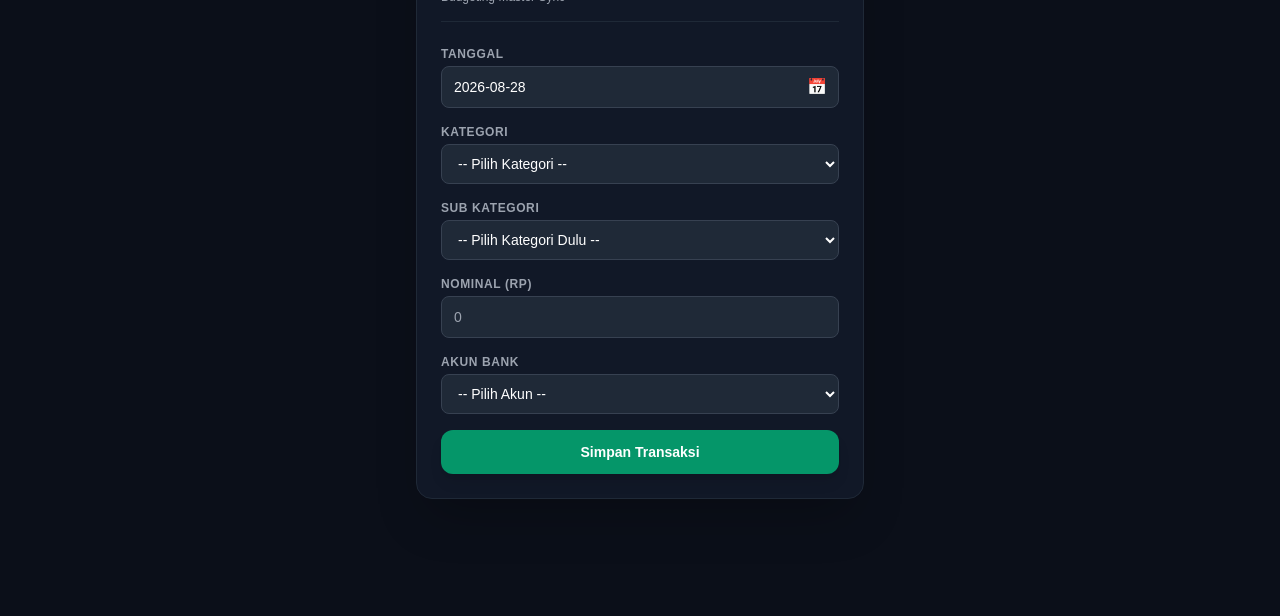
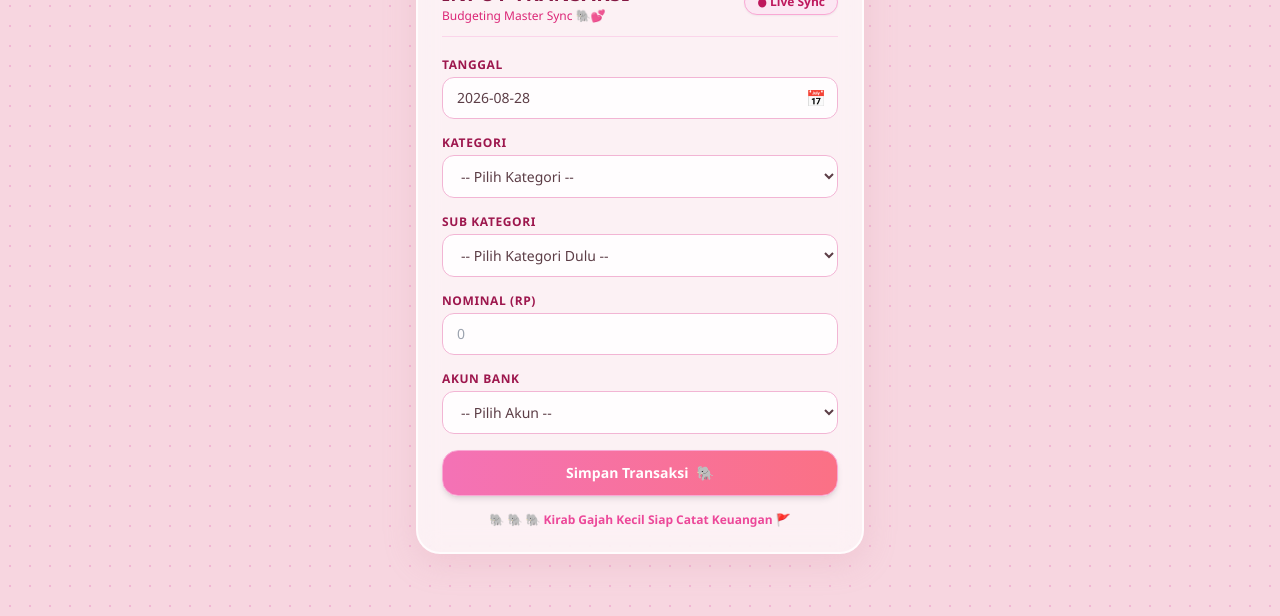
Before and after one commit to gdp311201/budgeting-bojoku, a plain HTML site: page index.html in a window 1280 px wide. Shown: the part 184-800 px from the top of the page. Drawn offline with nearby package versions, Linux system fonts and the light colour scheme.

Commit message:
Update index.html

```diff
--- a/index.html
+++ b/index.html
@@ -3,47 +3,85 @@
 <head>
   <meta charset="UTF-8">
   <meta name="viewport" content="width=device-width, initial-scale=1.0">
-  <title>Budgeting - Input Transaksi</title>
+  <title>Budgeting - Input Transaksi Cute Elephant</title>
 
   <!-- Tailwind CSS -->
   <script src="https://cdn.tailwindcss.com"></script>
 
-  <!-- Flatpickr CSS (Dark Theme Style) -->
+  <!-- Flatpickr CSS & Theme Light/Pink -->
   <link rel="stylesheet" href="https://cdn.jsdelivr.net/npm/flatpickr/dist/flatpickr.min.css">
-  <link rel="stylesheet" href="https://npmcdn.com/flatpickr/dist/themes/dark.css">
 
   <!-- Flatpickr JS -->
   <script src="https://cdn.jsdelivr.net/npm/flatpickr"></script>
 
   <style>
-    body { background-color: #0b0f19; color: #e5e7eb; font-family: sans-serif; }
+    body {
+      background-color: #f7d6e0;
+      background-image: radial-gradient(#f2b5d4 1px, transparent 1px);
+      background-size: 20px 20px;
+      color: #4a3e3d;
+      font-family: 'Segoe UI', Tahoma, Geneva, Verdana, sans-serif;
+    }
 
-    /* Penyesuaian Custom Style Kalender Flatpickr */
+    /* Penyesuaian Custom Style Kalender Flatpickr Tema Soft Pink */
     .flatpickr-calendar {
-      background: #111827 !important;
-      border: 1px solid #374151 !important;
-      box-shadow: 0 10px 25px -5px rgba(0, 0, 0, 0.5) !important;
+      background: #fff0f5 !important;
+      border: 2px solid #f2b5d4 !important;
+      box-shadow: 0 10px 25px -5px rgba(235, 133, 169, 0.3) !important;
+      border-radius: 16px !important;
+      color: #5c3d46 !important;
     }
     .flatpickr-day.selected {
-      background: #2563eb !important;
-      border-color: #2563eb !important;
+      background: #f08080 !important;
+      border-color: #f08080 !important;
+      color: white !important;
     }
     .flatpickr-day:hover {
-      background: #1f2937 !important;
+      background: #fbe4e8 !important;
+    }
+
+    /* Glassmorphism Soft Card */
+    .glass-card {
+      background: rgba(255, 255, 255, 0.65);
+      backdrop-filter: blur(12px);
+      -webkit-backdrop-filter: blur(12px);
+      border: 2px solid rgba(255, 255, 255, 0.8);
+      box-shadow: 0 8px 32px 0 rgba(220, 150, 170, 0.25);
+    }
+
+    .custom-input {
+      background: rgba(255, 255, 255, 0.85);
+      border: 1.5px solid #f2b5d4;
+      color: #5c3d46;
+      transition: all 0.2s ease;
+    }
+
+    .custom-input:focus {
+      background: #ffffff;
+      border-color: #f08080;
+      box-shadow: 0 0 0 3px rgba(240, 128, 128, 0.2);
     }
   </style>
 </head>
 <body class="flex items-center justify-center min-h-screen p-4">
 
-  <div class="w-full max-w-md bg-[#111827] border border-gray-800 rounded-2xl p-6 shadow-2xl">
+  <div class="w-full max-w-md glass-card rounded-3xl p-6 relative overflow-hidden">
+
+    <!-- Elemen Dekorasi Kartun Gajah -->
+    <div class="text-center mb-2">
+      <div class="inline-flex items-center justify-center bg-pink-100 p-3 rounded-full border-2 border-pink-200 shadow-sm">
+        <span class="text-4xl">🐘</span>
+        <span class="text-xs font-bold text-pink-600 bg-white px-2 py-0.5 rounded-full shadow-inner ml-1">🚩 Pinky Parade</span>
+      </div>
+    </div>
 
     <!-- Header -->
-    <div class="flex items-center justify-between mb-6 pb-4 border-b border-gray-800">
+    <div class="flex items-center justify-between mb-5 pb-3 border-b border-pink-200/80">
       <div>
-        <h1 class="text-xl font-bold text-white tracking-wide">INPUT TRANSAKSI</h1>
-        <p class="text-xs text-gray-400 mt-0.5">Budgeting Master Sync</p>
+        <h1 class="text-xl font-extrabold text-pink-900 tracking-wide">INPUT TRANSAKSI</h1>
+        <p class="text-xs text-pink-600 font-medium">Budgeting Master Sync 🐘💕</p>
       </div>
-      <span class="inline-flex items-center px-2.5 py-0.5 rounded-full text-xs font-medium bg-emerald-950 text-emerald-400 border border-emerald-800">
+      <span class="inline-flex items-center px-3 py-1 rounded-full text-xs font-semibold bg-pink-100 text-pink-700 border border-pink-300 shadow-sm">
         ● Live Sync
       </span>
     </div>
@@ -53,11 +91,11 @@
 
       <!-- Tanggal (Dynamic Flatpickr Calendar Input) -->
       <div>
-        <label class="block text-xs font-semibold uppercase tracking-wider text-gray-400 mb-1">Tanggal</label>
+        <label class="block text-xs font-bold uppercase tracking-wider text-pink-800 mb-1">Tanggal</label>
         <div class="relative">
           <input type="text" id="tanggal" placeholder="Pilih Tanggal..." required
-            class="w-full bg-[#1f2937] border border-gray-700 rounded-lg px-3 py-2.5 text-white focus:outline-none focus:border-blue-500 text-sm cursor-pointer">
-          <div class="absolute inset-y-0 right-0 flex items-center pr-3 pointer-events-none text-gray-400">
+            class="w-full custom-input rounded-xl px-3.5 py-2.5 text-sm cursor-pointer font-medium">
+          <div class="absolute inset-y-0 right-0 flex items-center pr-3 pointer-events-none text-pink-400">
             📅
           </div>
         </div>
@@ -65,8 +103,8 @@
 
       <!-- Kategori -->
       <div>
-        <label class="block text-xs font-semibold uppercase tracking-wider text-gray-400 mb-1">Kategori</label>
-        <select id="kategori" onchange="handleCategoryChange()" required class="w-full bg-[#1f2937] border border-gray-700 rounded-lg px-3 py-2.5 text-white focus:outline-none focus:border-blue-500 text-sm">
+        <label class="block text-xs font-bold uppercase tracking-wider text-pink-800 mb-1">Kategori</label>
+        <select id="kategori" onchange="handleCategoryChange()" required class="w-full custom-input rounded-xl px-3.5 py-2.5 text-sm font-medium">
           <option value="" disabled selected>-- Pilih Kategori --</option>
           <option value="💸 PINDAH DANA">💸 PINDAH DANA</option>
           <option value="💵 PEMASUKAN">💵 PEMASUKAN</option>
@@ -85,22 +123,22 @@
 
       <!-- Sub Kategori -->
       <div>
-        <label id="lblSubKategori" class="block text-xs font-semibold uppercase tracking-wider text-gray-400 mb-1">Sub Kategori</label>
-        <select id="subKategori" required class="w-full bg-[#1f2937] border border-gray-700 rounded-lg px-3 py-2.5 text-white focus:outline-none focus:border-blue-500 text-sm">
+        <label id="lblSubKategori" class="block text-xs font-bold uppercase tracking-wider text-pink-800 mb-1">Sub Kategori</label>
+        <select id="subKategori" required class="w-full custom-input rounded-xl px-3.5 py-2.5 text-sm font-medium">
           <option value="" disabled selected>-- Pilih Kategori Dulu --</option>
         </select>
       </div>
 
       <!-- Nominal -->
       <div>
-        <label class="block text-xs font-semibold uppercase tracking-wider text-gray-400 mb-1">Nominal (Rp)</label>
-        <input type="number" id="nominal" placeholder="0" min="1" required class="w-full bg-[#1f2937] border border-gray-700 rounded-lg px-3 py-2.5 text-white focus:outline-none focus:border-blue-500 text-sm">
+        <label class="block text-xs font-bold uppercase tracking-wider text-pink-800 mb-1">Nominal (Rp)</label>
+        <input type="number" id="nominal" placeholder="0" min="1" required class="w-full custom-input rounded-xl px-3.5 py-2.5 text-sm font-medium">
       </div>
 
       <!-- Akun Bank -->
       <div>
-        <label id="lblAkun" class="block text-xs font-semibold uppercase tracking-wider text-gray-400 mb-1">Akun Bank</label>
-        <select id="akun" required class="w-full bg-[#1f2937] border border-gray-700 rounded-lg px-3 py-2.5 text-white focus:outline-none focus:border-blue-500 text-sm">
+        <label id="lblAkun" class="block text-xs font-bold uppercase tracking-wider text-pink-800 mb-1">Akun Bank</label>
+        <select id="akun" required class="w-full custom-input rounded-xl px-3.5 py-2.5 text-sm font-medium">
           <option value="" disabled selected>-- Pilih Akun --</option>
           <option value="SEABANK">SEABANK</option>
           <option value="BCA">BCA</option>
@@ -111,26 +149,31 @@
       </div>
 
       <!-- Submit Button -->
-      <button type="submit" id="btnSubmit" class="w-full mt-2 bg-emerald-600 hover:bg-emerald-500 text-white font-semibold py-3 px-4 rounded-xl shadow-lg transition duration-200 text-sm flex justify-center items-center">
-        Simpan Transaksi
+      <button type="submit" id="btnSubmit" class="w-full mt-3 bg-gradient-to-r from-pink-400 to-rose-400 hover:from-pink-500 hover:to-rose-500 text-white font-bold py-3 px-4 rounded-2xl shadow-md hover:shadow-lg transition duration-200 text-sm flex justify-center items-center gap-2 border border-pink-300">
+        <span>Simpan Transaksi</span> 🐘
       </button>
 
     </form>
+
+    <!-- Footer Lucu -->
+    <div class="mt-4 text-center text-xs text-pink-500 font-semibold">
+      <span>🐘 🐘 🐘 Kirab Gajah Kecil Siap Catat Keuangan 🚩</span>
+    </div>
   </div>
 
   <script>
     // URL Deployment Web App Google Apps Script Anda
     const GAS_URL = "https://script.google.com/macros/s/AKfycbxKE6HQJGUPhK8yfcSjRF5LRVbsEhXMn9iuUrZtu-8oT842UohdGdeKtORGhdYBL6Pq8g/exec";
 
-    // Inisialisasi Datepicker Flatpickr
-    flatpickr("#tanggal", {
+    // Inisialisasi Datepicker Flatpickr dan simpan instance-nya
+    const fpInstance = flatpickr("#tanggal", {
       dateFormat: "Y-m-d",
       defaultDate: "today",
       allowInput: true,
       clickOpens: true
     });
 
-    // Data Helper Sub Kategori (Sudah Diselaraskan dengan Emoji Kategori)
+    // Data Helper Sub Kategori
     const SUB_DATA = {
       "💸 PINDAH DANA": ["SEABANK", "BCA", "MANDIRI", "DANA", "CASH"],
       "💵 PEMASUKAN": ["Gaji / Salary", "Bonus & Komisi", "Dividen Saham", "Pendapatan Lain-Lain", "Penjualan Aset / Properti", "Hibah / Hadiah Uang", "THR / Tunjangan Tahunan"],
@@ -179,7 +222,7 @@
       e.preventDefault();
       const btn = document.getElementById('btnSubmit');
       btn.disabled = true;
-      btn.innerText = "Memproses...";
+      btn.innerHTML = '<span>Memproses...</span> 🐘';
 
       // Payload dipetakan berurutan ke Kolom A - E di Sheet "TRANSAKSI"
       const payload = {
@@ -202,18 +245,22 @@
 
         alert("✅ Transaksi Berhasil Dicatat ke Google Sheets!");
 
-        // Reset Input Form
+        // Reset Input Form & Kembalikan Tanggal ke Hari Ini
         document.getElementById('nominal').value = '';
         document.getElementById('kategori').selectedIndex = 0;
         document.getElementById('subKategori').innerHTML = '<option value="" disabled selected>-- Pilih Kategori Dulu --</option>';
         document.getElementById('akun').selectedIndex = 0;
+
+        // Reset Tanggal Flatpickr ke "today"
+        fpInstance.setDate("today");
+
         handleCategoryChange();
 
       } catch (err) {
         alert("❌ Gagal mencatat: " + err.message);
       } finally {
         btn.disabled = false;
-        btn.innerText = "Simpan Transaksi";
+        btn.innerHTML = '<span>Simpan Transaksi</span> 🐘';
       }
     }
   </script>
```
